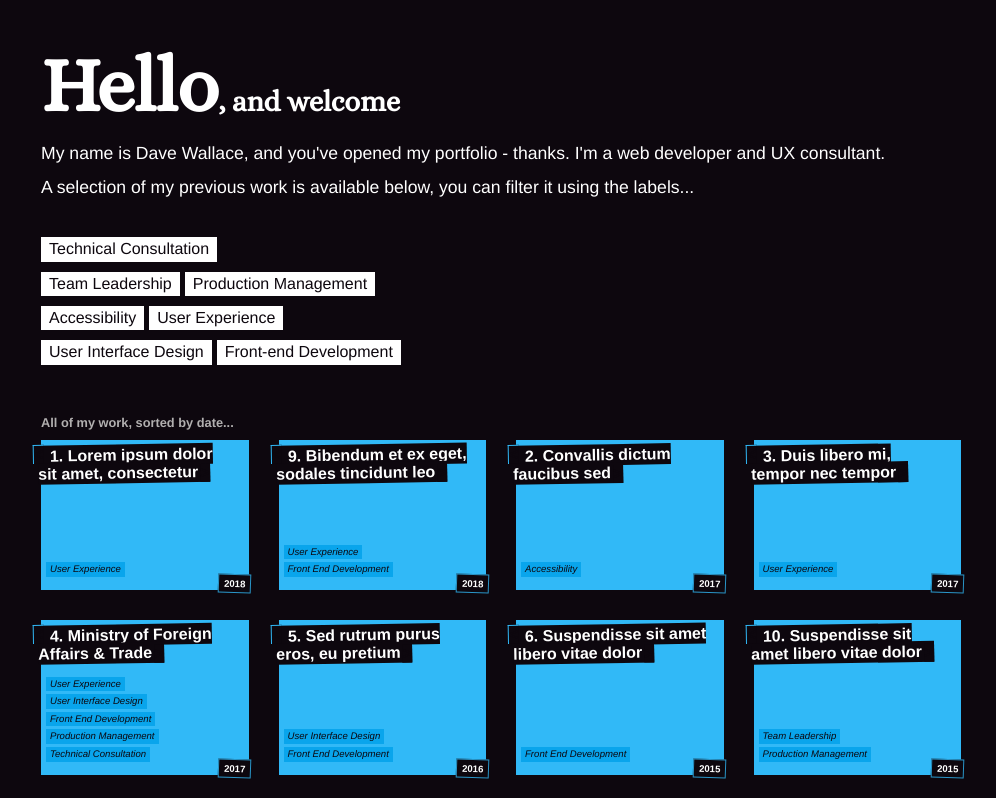
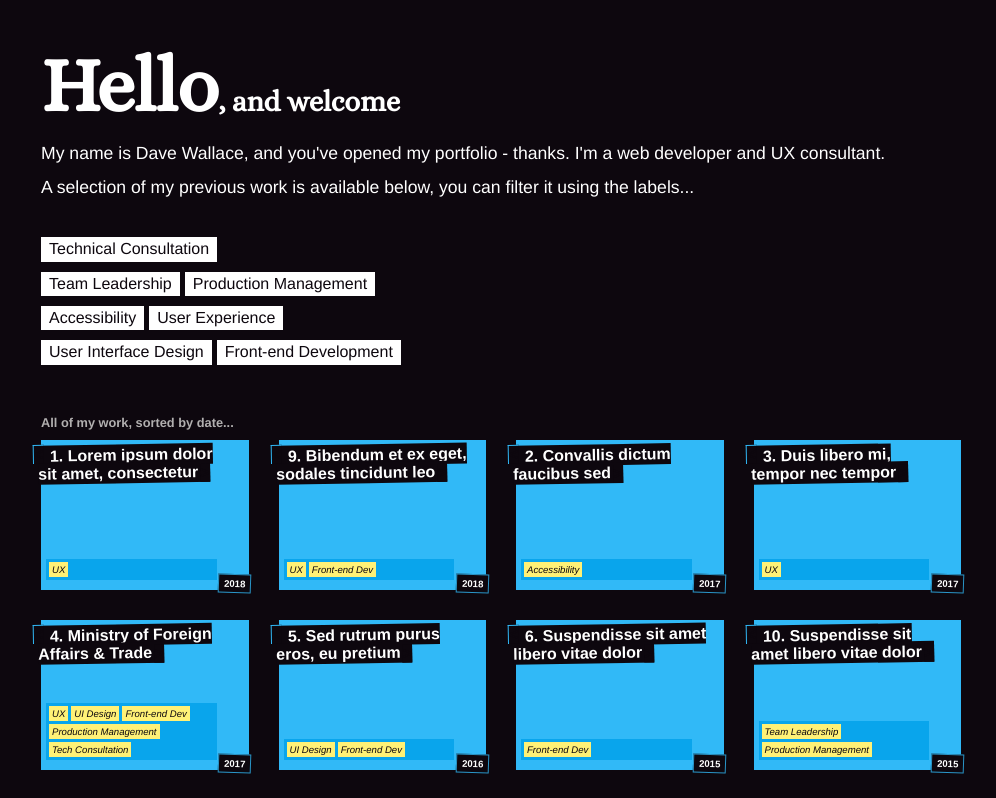
Before and after one commit to davewallace/davewallace.io, a Vue app: page / in a window 1280 px wide. Shown: the top 798 px of the page, without its empty margins (139-1135 px from the left). Built offline with nearby package versions, Linux system fonts and the light colour scheme.

Commit message:
Refactor Modal display and simplify props usage.

```diff
--- a/src/App.vue
+++ b/src/App.vue
@@ -9,49 +9,26 @@
 
     <Modal :visible="modalVisible"
            :grid-most-recently-interacted-grid-data="gridMostRecentlyInteractedGridData"
-           @modal-close="modalVisible = false"
-           @modal-navigate="handle__modalNavigate">
+           :modal-notification-visible="modalNotificationVisible"
+           @modal-close="handle__modalClose"
+           @modal-navigate="handle__modalNavigate"
+           @modal-reset-loop="handle__modalResetLoop">
 
-      <template slot="modalTitle">
-        {{ modalTitle }}
-      </template>
+      <template v-if="gridSelectedItem" slot="modalBody">
 
-      <template slot="modalBlurb">
-        {{ modalBlurb }}
-      </template>
+        <h3>{{ gridSelectedItem.title }}</h3>
+        <h4>{{ gridSelectedItem.blurb }}</h4>
 
-      <template slot="modalBody">
-        <Layout :data="modalBody" />
-
-        <h5>Core skills</h5>
         <List v-if="gridSelectedItem"
               :data="gridSelectedItem.tags"
-              :class-name="'modal__tags'" />
+              :class-name="'tag-list'" />
+
+        <Layout :data="gridSelectedItem.body" />
 
         <ImageViewer v-if="gridSelectedItem && gridSelectedItem.gallery"
                      :data="gridSelectedItem.gallery" />
+
       </template>
-
-      <template slot="modal_notification">
-        <Notification v-if="modalNotificationVisible" type="info">
-
-          <template slot="notification_body">
-            <p>You've reached the end of your selection. Would you like to...</p>
-          </template>
-
-          <template slot="notification_controls">
-            <Button class="button--primary">
-              <template slot="button_label">Start again</template>
-            </Button>
-            <span class="notification_control-seperator">or...</span>
-            <Button class="button--secondary">
-              <template slot="button_label">Close this box</template>
-            </Button>
-          </template>
-
-        </Notification>
-      </template>
-
     </Modal>
 
     <SortableGrid :grid-data="gridData"
@@ -72,10 +49,9 @@ import DefaultGreeting from '@/components/DefaultGreeting'
 import SortableGrid from '@/components/containers/SortableGrid'
 import Modal from '@/components/ui/Modal'
 import ImageViewer from '@/components/ui/ImageViewer'
+import List from '@/components/ui/List'
+
 import Layout from '@/components/containers/Layout'
-import Notification from '@/components/ui/Notification'
-import Button from '@/components/ui/Button'
-import List from '@/components/ui/List'
 //import StaticGridDataImport from '@/data/grid-data'
 import StaticGridDataImport from '@/data/grid-data-dummy'
 
@@ -88,19 +64,14 @@ export default {
     DefaultGreeting,
     SortableGrid,
     Modal,
+    List,
     Layout,
-    Notification,
-    Button,
-    List,
     ImageViewer
   },
   data () {
     return {
 
       // Modal state
-      modalTitle: null,
-      modalBlurb: null,
-      modalBody: null,
       modalVisible: false,
       modalNotificationVisible: false,
 
@@ -176,6 +147,8 @@ export default {
       } else {
         this.modalNotificationVisible = false
       }
+
+      console.log(`this.modalNotificationVisible: ${this.modalNotificationVisible}`)
     },
 
     /**
@@ -224,13 +197,6 @@ export default {
 
   },
 
-  /**
-   * Lifecycle methods
-   **/
-  created: function () {
-    console.log('App.vue created.')
-  },
-
   methods: {
 
     /**
@@ -277,13 +243,15 @@ export default {
 
       // Update our selected gridData state
       this.gridSelectedItem = gridData[newIndex]
+    },
 
-      // Update our modal with new gridData props
-      this.updateModal({
-        title: this.gridSelectedItem.title,
-        content: this.formatHTML(this.gridSelectedItem.body),
-        blurb: this.gridSelectedItem.blurb
-      })
+    handle__modalClose: function () {
+      this.modalVisible = false;
+    },
+
+    handle__modalResetLoop: function () {
+      // Reset modal data to first grid item
+      this.gridSelectedItem = this.gridData[0]
     },
 
     /**
@@ -308,12 +276,6 @@ export default {
       // Update modal contents
       let modalContent = this.formatHTML(args.gridSelectedItem.body)
 
-      this.updateModal({
-        title: args.gridSelectedItem.title,
-        content: modalContent,
-        blurb: this.gridSelectedItem.blurb
-      })
-
       // Show the modal
       this.modalVisible = true
     },
@@ -326,23 +288,6 @@ export default {
     /**
      * Public methods
      **/
-
-    /**
-     *
-     * TODO: Could improve this and make content insertion more abstract, but
-     * how to do so without getting too deep into String manipulation?
-     *
-     * data: {
-     *   title: String,
-     *   content: String,
-     *   blurb: String
-     * }
-     **/
-    updateModal: function (data) {
-      this.modalTitle = data.title
-      this.modalBody = data.content
-      this.modalBlurb = data.blurb
-    },
 
     /**
      *
@@ -365,3 +310,39 @@ export default {
   },
 }
 </script>
+
+<style lang="scss">
+#app {
+  font-family: 'Avenir', Helvetica, Arial, sans-serif;
+  -webkit-font-smoothing: antialiased;
+  -moz-osx-font-smoothing: grayscale;
+  color: $color__text-base;
+}
+  /**
+   * Main layout region
+   **/
+  .layout-root {
+    max-width: $page__max-width;
+    margin: 0 auto;
+    padding: $pad__body--desktop;
+  }
+
+  /**
+    * Custom tags inside Modal
+    **/
+  .tag-list {
+    line-height: 1.1em;
+
+    &__item {
+      display: inline-block;
+      vertical-align: top;
+      line-height: 1.3em;
+      margin: 0 2px 2px 0;
+      padding: 1px 4px;
+      font-size: $font__size--small;
+      font-style: italic;
+      color: $color__base;
+      background: $color__base--yellow;
+    }
+  }
+</style>
--- a/src/components/containers/SortableGridItem.vue
+++ b/src/components/containers/SortableGridItem.vue
@@ -17,7 +17,7 @@
       <div class="sortable-grid__grid-item__footer">
 
         <List :data="tags"
-              :class-name="'sortable-grid__tags'" />
+              :class-name="'sortable-grid-tags'" />
 
         <a href=""
            class="sortable-grid__grid-item__link"
@@ -272,22 +272,24 @@ export default {
 }
 
 // tags
-.sortable-grid__tags {
-  @include reset-list();
-  line-height: 1.1em;
-}
-  .sortable-grid__tags-item {
-    @include reset-list();
-    display: inline-block;
-    vertical-align: top;
-    line-height: 1.3em;
-    margin: 0 2px 2px 0;
-    padding: 1px 4px;
+.sortable-grid-tags {
+  display: flex;
+  flex-wrap: wrap;
+  padding-top: 3px;
+  padding-left: 3px;
+
+  &__item {
+    // display: inline-block;
+    // vertical-align: top;
+    // line-height: 1.3em;
+    margin-right: 3px;
+    margin-bottom: 3px;
+    padding: 2px 3px;
     font-size: $font__size--smallest;
     font-style: italic;
     color: $color__base;
     background: $color__base--yellow;
-
+  }
     /**
      * States & modifiers
      **/
--- a/src/components/ui/List.vue
+++ b/src/components/ui/List.vue
@@ -4,8 +4,8 @@
     <li v-for="dataObject in data"
         :key="dataObject.id"
         :class="[
-          className ? className + '-item' : 'list__item',
-          dataObject.selected ? (className ? className + '-item--selected' : 'list__item--selected') : ''
+          className ? className + '__item' : 'list__item',
+          dataObject.selected ? (className ? className + '__item--selected' : 'list__item--selected') : ''
         ]">
       {{ dataObject.value }}
     </li>
@@ -36,9 +36,9 @@ export default {
 
 <style lang="scss">
 .list {
-
+  @include reset-list();
   &__item {
+    @include reset-list();
   }
-} // /.list
-
+}
 </style>
--- a/src/data/grid-data-dummy.js
+++ b/src/data/grid-data-dummy.js
@@ -2,9 +2,15 @@ const DEFAULT = [
     {
       title: '1. Lorem ipsum dolor sit amet, consectetur',
       blurb: 'Quisque orci nisi, bibendum et ex eget...',
-      body: 'Aliquam luctus posuere facilisis. Nunc auctor condimentum ex, sed laoreet tortor facilisis eu.',
+      body: `Lorem ipsum dolor sit amet, consectetur adipiscing elit. Maecenas quis dui egestas, auctor erat at, aliquam massa. Integer libero ex, sollicitudin at leo euismod, semper fringilla purus. Ut tincidunt ex sit amet dictum pellentesque. Lorem ipsum dolor sit amet, consectetur adipiscing elit. Sed dignissim lorem ornare, fringilla arcu eget, commodo diam. Nunc mauris ante, condimentum et pellentesque ac, faucibus vitae magna. Ut laoreet aliquet massa a tristique. Quisque ullamcorper porttitor tortor, sit amet accumsan erat porta sit amet. Nam eu libero in diam laoreet luctus. Vestibulum vitae felis consectetur, imperdiet purus quis, cursus lorem. Praesent pharetra magna id quam tempus sagittis.
+
+Phasellus ullamcorper, urna in gravida condimentum, erat nunc laoreet odio, non congue libero libero quis tortor. Vivamus eget porttitor mi, at lacinia lectus. Sed vehicula vulputate placerat. Etiam ut mauris non orci fringilla facilisis ac sit amet sem. Nullam id elit ac erat dignissim hendrerit. Aenean sollicitudin vel leo eu vestibulum. Pellentesque consequat ante id sapien elementum ullamcorper. Sed a laoreet dolor, vel rutrum nisl. Vestibulum tincidunt posuere nisi, non mollis ligula volutpat posuere. Sed a odio ex. Mauris tempor facilisis tempus.
+
+Donec vel est ac orci convallis pharetra et sed ipsum. Maecenas suscipit volutpat ligula ac tempor. Cras efficitur, arcu quis euismod tristique, nulla lectus feugiat metus, vel ultrices tortor mauris non erat. Curabitur posuere at felis nec ultricies. Nulla eu dignissim diam, eu ultrices quam. Duis iaculis posuere erat, non maximus arcu congue eget. Donec egestas dictum augue id feugiat. Ut sed elit nec sapien euismod luctus. Pellentesque hendrerit sed metus ut suscipit. Nunc vitae scelerisque ante, vel varius ipsum. Etiam tempus enim id nulla ullamcorper, id finibus lacus tempor. Proin in justo magna. Aliquam ultricies lacus a diam rutrum convallis.
+
+Vivamus gravida consectetur ipsum. Praesent porta ac diam quis accumsan. Quisque vel volutpat mauris. Lorem ipsum dolor sit amet, consectetur adipiscing elit. Aenean imperdiet sapien in tincidunt faucibus. Quisque venenatis neque sed quam rhoncus bibendum. Etiam id nisi blandit ligula blandit hendrerit. Nunc faucibus metus non mauris posuere, ut pharetra augue fermentum.`,
       tags: [
-        {id: 'user-experience', value: 'User Experience'}
+        {id: 'user-experience', value: 'UX'}
       ],
       gallery: [
         {
@@ -26,7 +32,13 @@ const DEFAULT = [
     {
       title: '2. Convallis dictum faucibus sed',
       blurb: 'Quisque orci nisi, bibendum et ex eget...',
-      body: 'Aliquam luctus posuere facilisis. Nunc auctor condimentum ex, sed laoreet tortor facilisis eu.',
+      body: `Lorem ipsum dolor sit amet, consectetur adipiscing elit. Maecenas quis dui egestas, auctor erat at, aliquam massa. Integer libero ex, sollicitudin at leo euismod, semper fringilla purus. Ut tincidunt ex sit amet dictum pellentesque. Lorem ipsum dolor sit amet, consectetur adipiscing elit. Sed dignissim lorem ornare, fringilla arcu eget, commodo diam. Nunc mauris ante, condimentum et pellentesque ac, faucibus vitae magna. Ut laoreet aliquet massa a tristique. Quisque ullamcorper porttitor tortor, sit amet accumsan erat porta sit amet. Nam eu libero in diam laoreet luctus. Vestibulum vitae felis consectetur, imperdiet purus quis, cursus lorem. Praesent pharetra magna id quam tempus sagittis.
+
+Phasellus ullamcorper, urna in gravida condimentum, erat nunc laoreet odio, non congue libero libero quis tortor. Vivamus eget porttitor mi, at lacinia lectus. Sed vehicula vulputate placerat. Etiam ut mauris non orci fringilla facilisis ac sit amet sem. Nullam id elit ac erat dignissim hendrerit. Aenean sollicitudin vel leo eu vestibulum. Pellentesque consequat ante id sapien elementum ullamcorper. Sed a laoreet dolor, vel rutrum nisl. Vestibulum tincidunt posuere nisi, non mollis ligula volutpat posuere. Sed a odio ex. Mauris tempor facilisis tempus.
+
+Donec vel est ac orci convallis pharetra et sed ipsum. Maecenas suscipit volutpat ligula ac tempor. Cras efficitur, arcu quis euismod tristique, nulla lectus feugiat metus, vel ultrices tortor mauris non erat. Curabitur posuere at felis nec ultricies. Nulla eu dignissim diam, eu ultrices quam. Duis iaculis posuere erat, non maximus arcu congue eget. Donec egestas dictum augue id feugiat. Ut sed elit nec sapien euismod luctus. Pellentesque hendrerit sed metus ut suscipit. Nunc vitae scelerisque ante, vel varius ipsum. Etiam tempus enim id nulla ullamcorper, id finibus lacus tempor. Proin in justo magna. Aliquam ultricies lacus a diam rutrum convallis.
+
+Vivamus gravida consectetur ipsum. Praesent porta ac diam quis accumsan. Quisque vel volutpat mauris. Lorem ipsum dolor sit amet, consectetur adipiscing elit. Aenean imperdiet sapien in tincidunt faucibus. Quisque venenatis neque sed quam rhoncus bibendum. Etiam id nisi blandit ligula blandit hendrerit. Nunc faucibus metus non mauris posuere, ut pharetra augue fermentum.`,
       tags: [
         {id: 'accessibility', value: 'Accessibility'}
       ],
@@ -36,9 +48,15 @@ const DEFAULT = [
     {
       title: '3. Duis libero mi, tempor nec tempor',
       blurb: 'Quisque orci nisi, bibendum et ex eget...',
-      body: 'Aliquam luctus posuere facilisis. Nunc auctor condimentum ex, sed laoreet tortor facilisis eu.',
+      body: `Lorem ipsum dolor sit amet, consectetur adipiscing elit. Maecenas quis dui egestas, auctor erat at, aliquam massa. Integer libero ex, sollicitudin at leo euismod, semper fringilla purus. Ut tincidunt ex sit amet dictum pellentesque. Lorem ipsum dolor sit amet, consectetur adipiscing elit. Sed dignissim lorem ornare, fringilla arcu eget, commodo diam. Nunc mauris ante, condimentum et pellentesque ac, faucibus vitae magna. Ut laoreet aliquet massa a tristique. Quisque ullamcorper porttitor tortor, sit amet accumsan erat porta sit amet. Nam eu libero in diam laoreet luctus. Vestibulum vitae felis consectetur, imperdiet purus quis, cursus lorem. Praesent pharetra magna id quam tempus sagittis.
+
+Phasellus ullamcorper, urna in gravida condimentum, erat nunc laoreet odio, non congue libero libero quis tortor. Vivamus eget porttitor mi, at lacinia lectus. Sed vehicula vulputate placerat. Etiam ut mauris non orci fringilla facilisis ac sit amet sem. Nullam id elit ac erat dignissim hendrerit. Aenean sollicitudin vel leo eu vestibulum. Pellentesque consequat ante id sapien elementum ullamcorper. Sed a laoreet dolor, vel rutrum nisl. Vestibulum tincidunt posuere nisi, non mollis ligula volutpat posuere. Sed a odio ex. Mauris tempor facilisis tempus.
+
+Donec vel est ac orci convallis pharetra et sed ipsum. Maecenas suscipit volutpat ligula ac tempor. Cras efficitur, arcu quis euismod tristique, nulla lectus feugiat metus, vel ultrices tortor mauris non erat. Curabitur posuere at felis nec ultricies. Nulla eu dignissim diam, eu ultrices quam. Duis iaculis posuere erat, non maximus arcu congue eget. Donec egestas dictum augue id feugiat. Ut sed elit nec sapien euismod luctus. Pellentesque hendrerit sed metus ut suscipit. Nunc vitae scelerisque ante, vel varius ipsum. Etiam tempus enim id nulla ullamcorper, id finibus lacus tempor. Proin in justo magna. Aliquam ultricies lacus a diam rutrum convallis.
+
+Vivamus gravida consectetur ipsum. Praesent porta ac diam quis accumsan. Quisque vel volutpat mauris. Lorem ipsum dolor sit amet, consectetur adipiscing elit. Aenean imperdiet sapien in tincidunt faucibus. Quisque venenatis neque sed quam rhoncus bibendum. Etiam id nisi blandit ligula blandit hendrerit. Nunc faucibus metus non mauris posuere, ut pharetra augue fermentum.`,
       tags: [
-        {id: 'user-experience', value: 'User Experience'}
+        {id: 'user-experience', value: 'UX'}
       ],
       date: "2017",
       selected: false
@@ -46,13 +64,19 @@ const DEFAULT = [
     {
       title: '4. Ministry of Foreign Affairs & Trade',
       blurb: 'Quisque orci nisi, bibendum et ex eget...',
-      body: 'Aliquam luctus posuere facilisis. Nunc auctor condimentum ex, sed laoreet tortor facilisis eu.',
+      body: `Lorem ipsum dolor sit amet, consectetur adipiscing elit. Maecenas quis dui egestas, auctor erat at, aliquam massa. Integer libero ex, sollicitudin at leo euismod, semper fringilla purus. Ut tincidunt ex sit amet dictum pellentesque. Lorem ipsum dolor sit amet, consectetur adipiscing elit. Sed dignissim lorem ornare, fringilla arcu eget, commodo diam. Nunc mauris ante, condimentum et pellentesque ac, faucibus vitae magna. Ut laoreet aliquet massa a tristique. Quisque ullamcorper porttitor tortor, sit amet accumsan erat porta sit amet. Nam eu libero in diam laoreet luctus. Vestibulum vitae felis consectetur, imperdiet purus quis, cursus lorem. Praesent pharetra magna id quam tempus sagittis.
+
+Phasellus ullamcorper, urna in gravida condimentum, erat nunc laoreet odio, non congue libero libero quis tortor. Vivamus eget porttitor mi, at lacinia lectus. Sed vehicula vulputate placerat. Etiam ut mauris non orci fringilla facilisis ac sit amet sem. Nullam id elit ac erat dignissim hendrerit. Aenean sollicitudin vel leo eu vestibulum. Pellentesque consequat ante id sapien elementum ullamcorper. Sed a laoreet dolor, vel rutrum nisl. Vestibulum tincidunt posuere nisi, non mollis ligula volutpat posuere. Sed a odio ex. Mauris tempor facilisis tempus.
+
+Donec vel est ac orci convallis pharetra et sed ipsum. Maecenas suscipit volutpat ligula ac tempor. Cras efficitur, arcu quis euismod tristique, nulla lectus feugiat metus, vel ultrices tortor mauris non erat. Curabitur posuere at felis nec ultricies. Nulla eu dignissim diam, eu ultrices quam. Duis iaculis posuere erat, non maximus arcu congue eget. Donec egestas dictum augue id feugiat. Ut sed elit nec sapien euismod luctus. Pellentesque hendrerit sed metus ut suscipit. Nunc vitae scelerisque ante, vel varius ipsum. Etiam tempus enim id nulla ullamcorper, id finibus lacus tempor. Proin in justo magna. Aliquam ultricies lacus a diam rutrum convallis.
+
+Vivamus gravida consectetur ipsum. Praesent porta ac diam quis accumsan. Quisque vel volutpat mauris. Lorem ipsum dolor sit amet, consectetur adipiscing elit. Aenean imperdiet sapien in tincidunt faucibus. Quisque venenatis neque sed quam rhoncus bibendum. Etiam id nisi blandit ligula blandit hendrerit. Nunc faucibus metus non mauris posuere, ut pharetra augue fermentum.`,
       tags: [
-        {id: 'user-experience', value: 'User Experience'},
-        {id: 'user-interface-design', value: 'User Interface Design'},
-        {id: 'front-end-development', value: 'Front End Development'},
+        {id: 'user-experience', value: 'UX'},
+        {id: 'user-interface-design', value: 'UI Design'},
+        {id: 'front-end-development', value: 'Front-end Dev'},
         {id: 'production-management', value: 'Production Management'},
-        {id: 'technical-consultation', value: 'Technical Consultation'}
+        {id: 'technical-consultation', value: 'Tech Consultation'}
       ],
       date: "2017",
       selected: false
@@ -62,8 +86,8 @@ const DEFAULT = [
       blurb: 'Quisque orci nisi, bibendum et ex eget...',
       body: 'Curabitur at sodales lectus, sit amet sodales ex. Praesent elit mauris, mattis commodo faucibus non, pretium non purus.',
       tags: [
-        {id: 'user-interface-design', value: 'User Interface Design'},
-        {id: 'front-end-development', value: 'Front End Development'}
+        {id: 'user-interface-design', value: 'UI Design'},
+        {id: 'front-end-development', value: 'Front-end Dev'}
       ],
       date: "2016",
       selected: false
@@ -73,7 +97,7 @@ const DEFAULT = [
       blurb: 'Quisque orci nisi, bibendum et ex eget...',
       body: 'Curabitur at sodales lectus, sit amet sodales ex. Praesent elit mauris, mattis commodo faucibus non, pretium non purus.',
       tags: [
-        {id: 'front-end-development', value: 'Front End Development'}
+        {id: 'front-end-development', value: 'Front-end Dev'}
       ],
       date: "2015",
       selected: false
@@ -93,8 +117,8 @@ const DEFAULT = [
       blurb: 'Quisque orci nisi, bibendum et ex eget...',
       body: 'Curabitur at sodales lectus, sit amet sodales ex. Praesent elit mauris, mattis commodo faucibus non, pretium non purus.',
       tags: [
-        {id: 'technical-consultation', value: 'Technical Consultation'},
-        {id: 'user-interface-design', value: 'User Interface Design'},
+        {id: 'technical-consultation', value: 'Tech Consultation'},
+        {id: 'user-interface-design', value: 'UI Design'},
         {id: 'production-management', value: 'Production Management'}
       ],
       date: "2013",
@@ -105,8 +129,8 @@ const DEFAULT = [
       blurb: 'Quisque orci nisi, bibendum et ex eget...',
       body: 'Curabitur at sodales lectus, sit amet sodales ex. Praesent elit mauris, mattis commodo faucibus non, pretium non purus.',
       tags: [
-        {id: 'user-experience', value: 'User Experience'},
-        {id: 'front-end-development', value: 'Front End Development'}
+        {id: 'user-experience', value: 'UX'},
+        {id: 'front-end-development', value: 'Front-end Dev'}
       ],
       date: "2018",
       selected: false
--- a/src/styles/_app.scss
+++ /dev/null
@@ -1,18 +0,0 @@
-/**
- *
- **/
-
-#app {
-  font-family: 'Avenir', Helvetica, Arial, sans-serif;
-  -webkit-font-smoothing: antialiased;
-  -moz-osx-font-smoothing: grayscale;
-  color: $color__text-base;
-}
-
-// Centre our main layout on large viewports
-// TODO: do something much more interesting for large viewports!
-.layout-root {
-  max-width: $page__max-width;
-  margin: 0 auto;
-  padding: $pad__body--desktop;
-}
--- a/src/styles/import.scss
+++ b/src/styles/import.scss
@@ -1,4 +1,3 @@
 @import '_variables.scss';
 @import '_utility.scss';
 @import '_element.scss';
-@import '_app.scss';
```
Also changed, not shown: src/components/ui/Modal.vue (+32 -54 lines).
